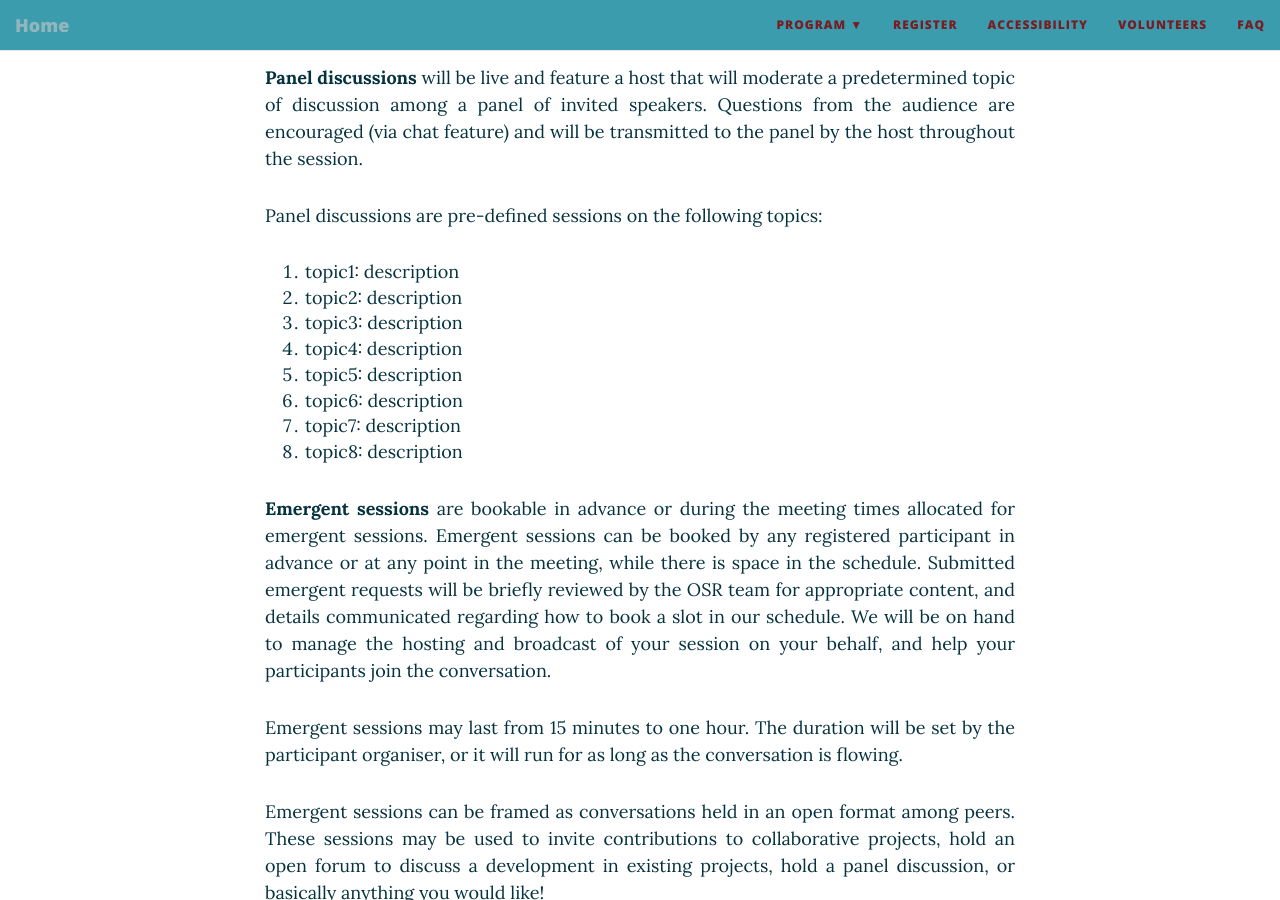
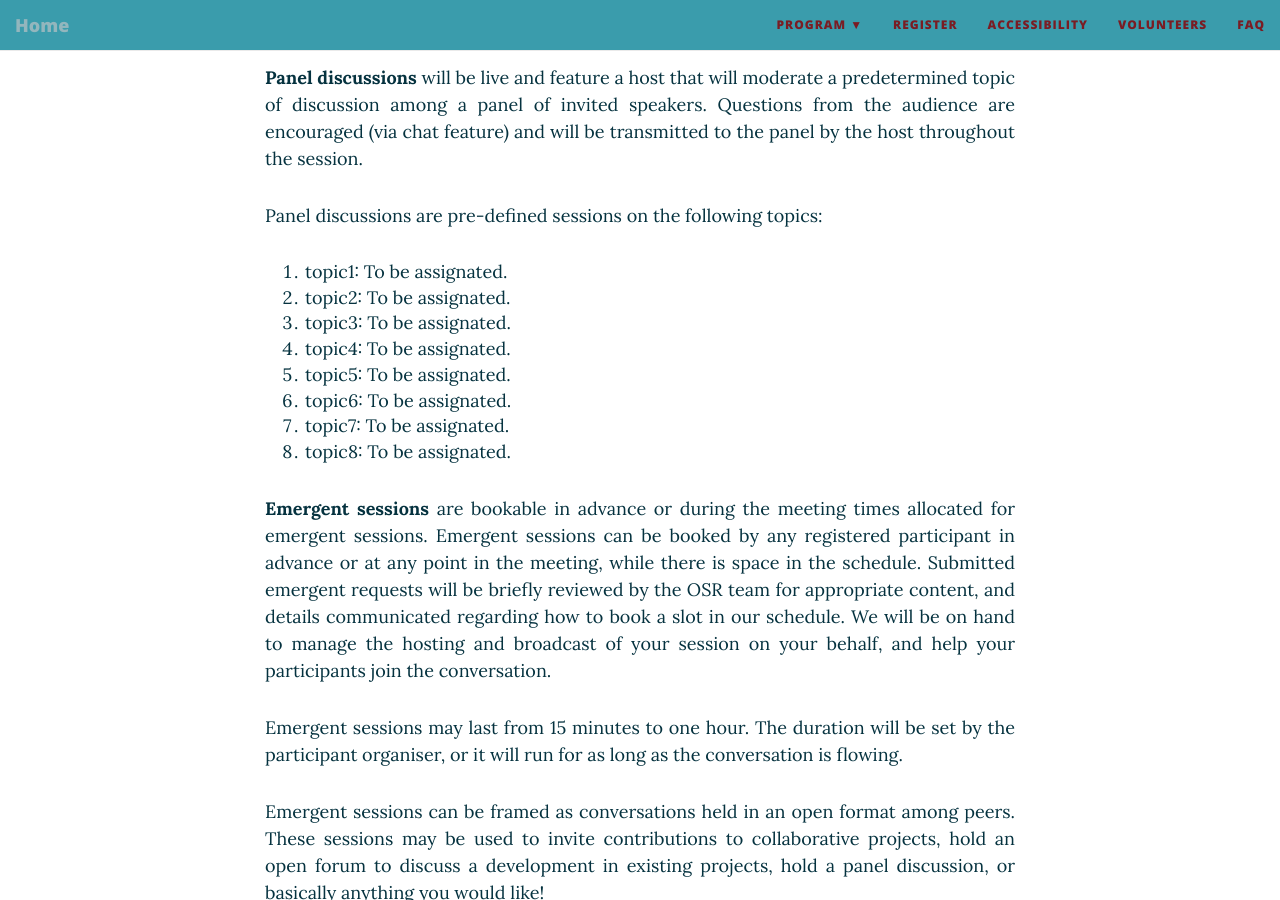
Before and after one commit to ohbm/osr2021, a Jekyll site: the page built from formats.md, in a window 1280 px wide and 900 px high, scrolled down 923 px. Built offline with Jekyll 4.4.1, drawn with Linux system fonts in a browser that asks for light colours; nearby versions of some CDN libraries.

Commit message:
Update formats.md

```diff
--- a/formats.md
+++ b/formats.md
@@ -20,14 +20,14 @@ OSR sessions will have one of the following formats:
 <p align="justify">Panel discussions are pre-defined sessions on the following topics: </p>
 
 1.  topic1:
-    description
-2.  topic2: description
-3.  topic3: description
-4.  topic4: description
-5.  topic5: description
-6.  topic6: description
-7.  topic7: description
-8.  topic8: description
+    To be assignated.
+2.  topic2: To be assignated.
+3.  topic3: To be assignated.
+4.  topic4: To be assignated.
+5.  topic5: To be assignated.
+6.  topic6: To be assignated.
+7.  topic7: To be assignated.
+8.  topic8: To be assignated.
 
 <div id='emergent'></div>
 <p align="justify">**Emergent sessions** are bookable in advance or during the meeting times allocated for emergent sessions. Emergent sessions can be booked by any registered participant in advance or at any point in the meeting, while there is space in the schedule. Submitted emergent requests will be briefly reviewed by the OSR team for appropriate content, and details communicated regarding how to book a slot in our schedule. We will be on hand to manage the hosting and broadcast of your session on your behalf, and help your participants join the conversation.</p>
```
